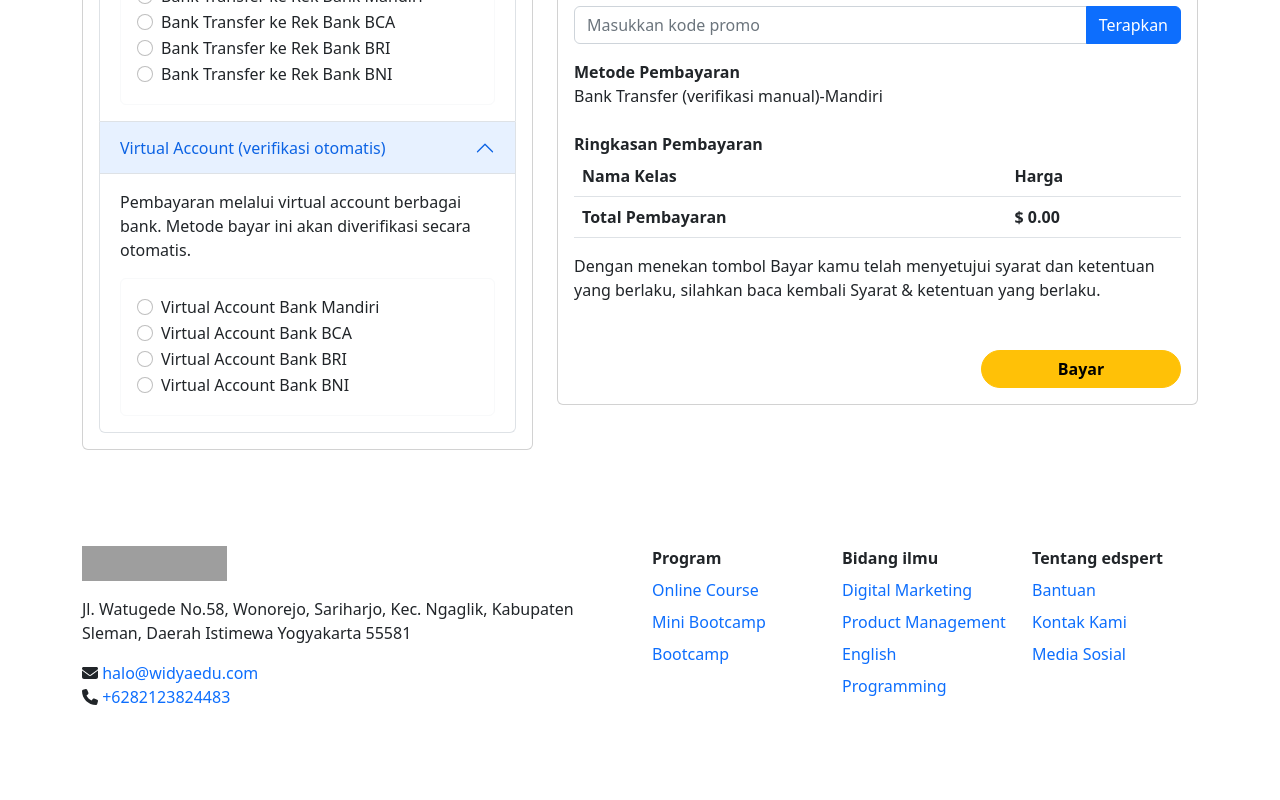
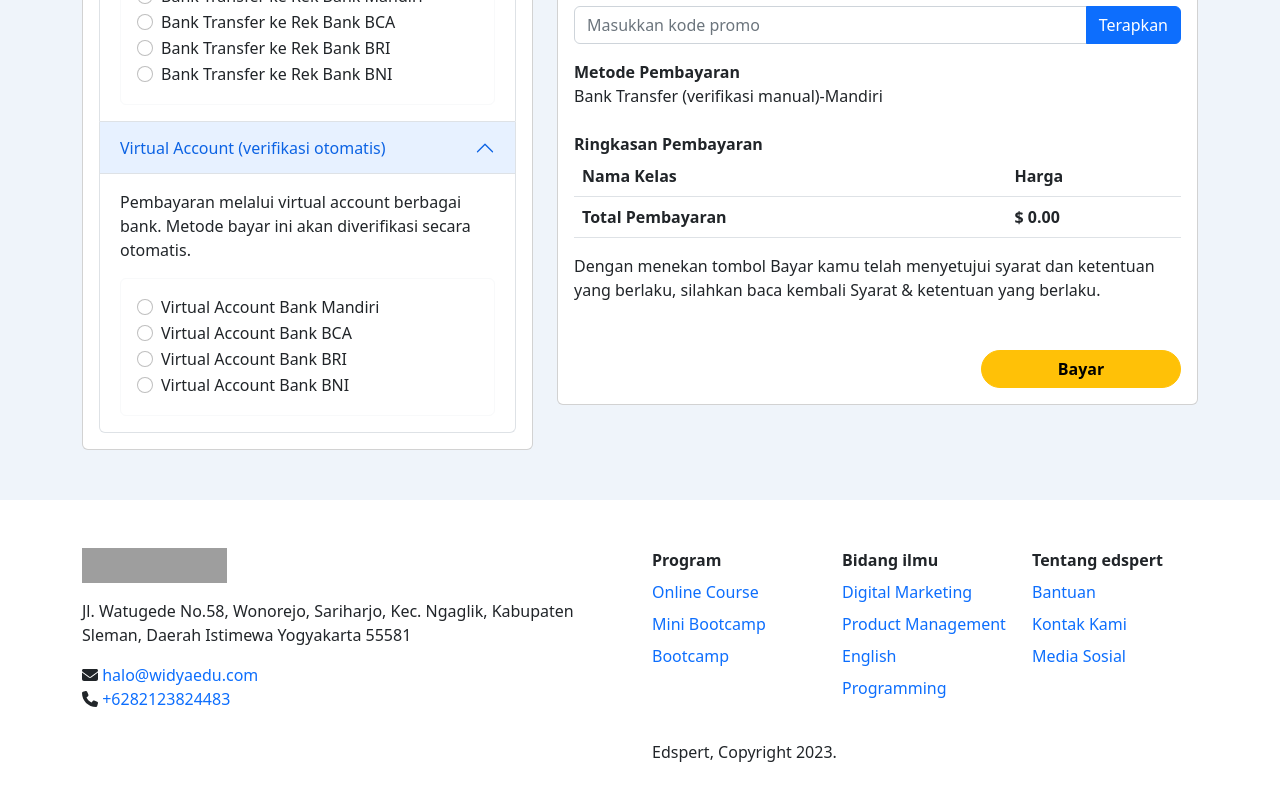
Before and after one commit to nanangkoesharwanto/react-tugas-akhir, a React (Create React App) app: page /checkout in a window 1280 px wide. Shown: the part 384-1184 px from the top of the page. Before the commit the page ends 1162 px from the top, so only its background shows below. Built offline with nearby package versions, Linux system fonts and the light colour scheme; grey boxes are pictures that could not be loaded.

Commit message:
update backgroud

```diff
--- a/src/index.css
+++ b/src/index.css
@@ -11,3 +11,7 @@ code {
   font-family: source-code-pro, Menlo, Monaco, Consolas, 'Courier New',
     monospace;
 }
+
+#root{
+  background: #EFF4FA;
+}
--- a/src/index.js
+++ b/src/index.js
@@ -1,6 +1,6 @@
 // import React from 'react';
 import ReactDOM from 'react-dom/client';
-// import './index.css';
+import './index.css';
 import App from './App';
 import 'bootstrap/dist/css/bootstrap.min.css';
 
--- a/src/pages/checkout/index.js
+++ b/src/pages/checkout/index.js
@@ -14,7 +14,7 @@ const CheckoutPage = () => {
     const navigate = useNavigate();
 
     return (
-        <Container style={{ paddingTop: "24px", marginTop: "30px" }}>
+        <Container style={{ paddingTop: 24, marginTop: 30, marginBottom: 50 }}>
             <Row>
                 <Col md={5}>
                     <Card>
--- a/src/pages/dashboard/index.js
+++ b/src/pages/dashboard/index.js
@@ -29,7 +29,7 @@ const DashboardPage = () => {
     return (
         <>
             <Header />
-            <div className='container my-5'>
+            <div className='container my-5' style={{ background: '#EFF4FA' }}>
                 <Row>
                     <Col md={3}><Sidebar /></Col>
                     <Col md={9}>
--- a/src/pages/detail/index.js
+++ b/src/pages/detail/index.js
@@ -132,10 +132,11 @@ const DetailPage = () => {
 
             <div style={{
                 backgroundColor: '#2B3E58',
-                height: 200,
+                height: 250,
                 color: 'white',
                 textAlign: "center",
-                paddingTop: 40
+                paddingTop: 65,
+                marginTop: 30
             }}>
                 <h2>Sudah Siap Bergabung ?</h2>
                 <div className="mt-4">
--- a/src/pages/instruksi/index.js
+++ b/src/pages/instruksi/index.js
@@ -103,10 +103,11 @@ const CheckoutPage = () => {
 
             <div style={{
                 backgroundColor: '#2B3E58',
-                height: 200,
+                height: 250,
                 color: 'white',
                 textAlign: "center",
-                paddingTop: 40
+                paddingTop: 65,
+                marginTop: 30
             }}>
                 <h2>Sudah Transfer? Lakukan verifikasi pembayaran segera!</h2>
                 <div className="mt-4">
--- a/src/templates/footer/index.jsx
+++ b/src/templates/footer/index.jsx
@@ -6,8 +6,8 @@ import { faEnvelope, faPhone } from '@fortawesome/free-solid-svg-icons'
 
 function Footer() {
     return (
-        <div className="footer mt-5">
-            <Container className='py-5 my-3'>
+        <div className="footer" style={{ background: 'white' }}>
+            <Container className='py-5 mb-3'>
                 <Row>
                     <Col className="col-footer" md={6}>
                         <img
@@ -50,6 +50,11 @@ function Footer() {
                         </ul>
                     </Col>
                 </Row>
+                <Row className='mt-4'>
+                    <Col className="col-footer" md={{ span:6, offset:6 }}>
+                        Edspert, Copyright {new Date().getFullYear()}.
+                    </Col>
+                </Row>
             </Container>
         </div>
     );
--- a/src/templates/header/detail.jsx
+++ b/src/templates/header/detail.jsx
@@ -23,7 +23,7 @@ const Header = ({entity}) => {
             <p className="lead my-2">
             {entity.description.substring(0, 50)}...
             </p>
-            <p className="mt-4">
+            <p className="mt-5">
               <div className="mb-2">Mentor</div>
               <div style={{ fontSize: 'larger', fontWeight: 'bold' }}>Name : {entity.title}</div>
               <div>Time : {entity.createdAt}</div>
```
